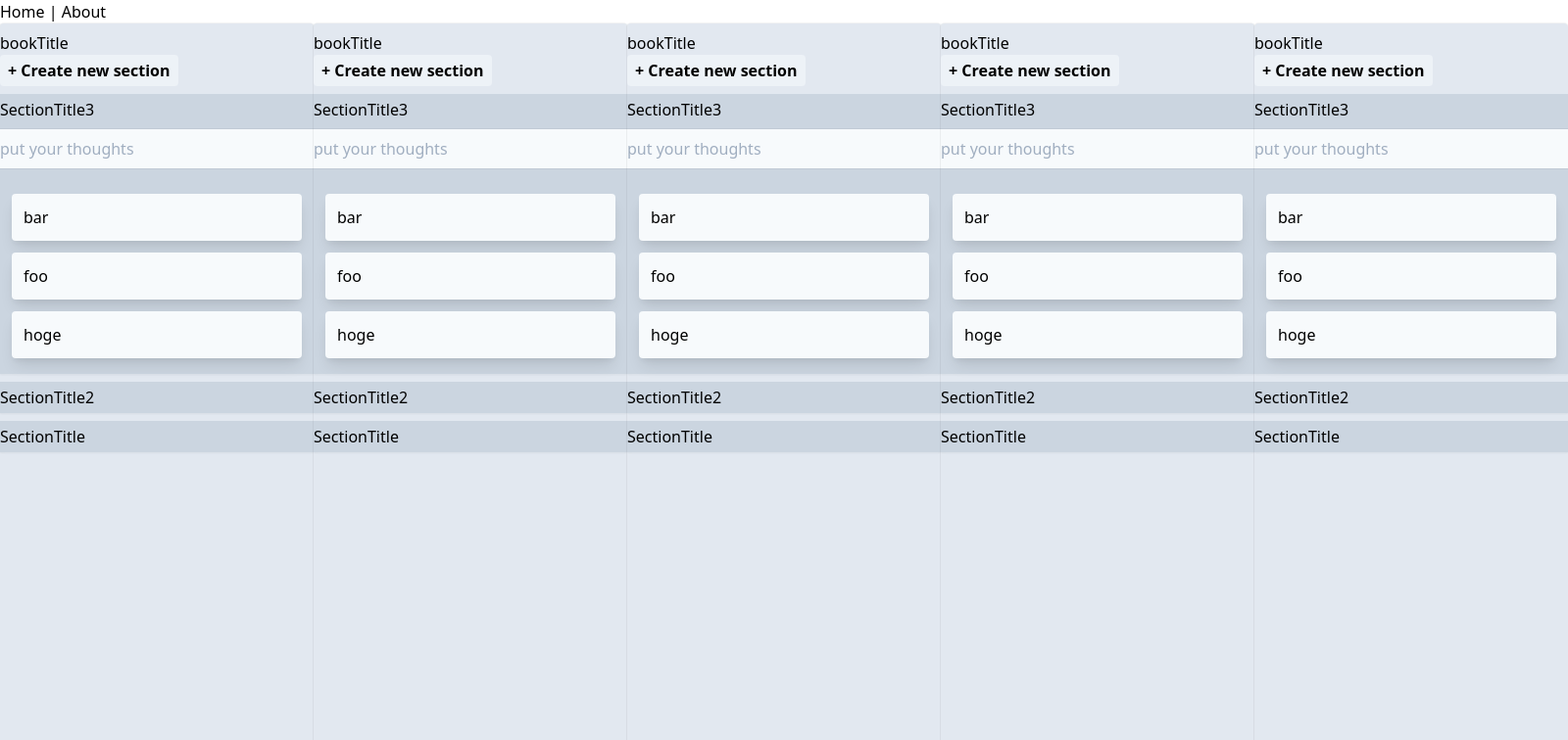
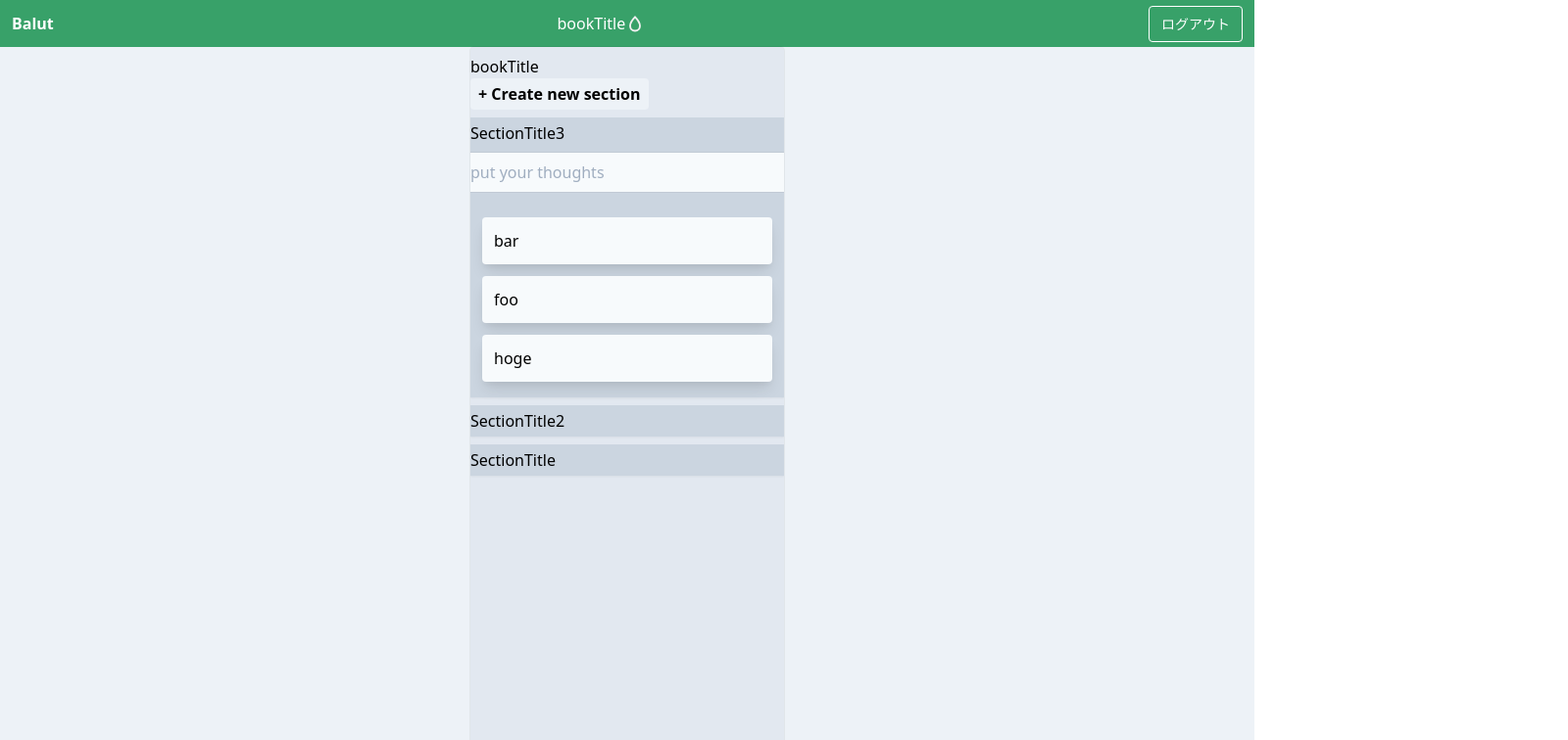
Before and after one commit to annenpolka/Balut, a Vue app in the folder webapp/: page / in a window 1280 px wide. Shown: the top 756 px of the page at 98% size, 1600 px wide, since content can reach past the window. Built offline with nearby package versions, Linux system fonts and the light colour scheme.

Commit message:
BookListHeaderタイトル仮表示まで

```diff
--- a/webapp/src/App.vue
+++ b/webapp/src/App.vue
@@ -1,9 +1,5 @@
 <template>
   <div id="app">
-    <div id="nav">
-      <router-link to="/">Home</router-link> |
-      <router-link to="/about">About</router-link>
-    </div>
     <router-view />
   </div>
 </template>
--- a/webapp/src/components/BookList.vue
+++ b/webapp/src/components/BookList.vue
@@ -1,23 +1,32 @@
 <template>
-  <div class="flex">
-    <book
-      v-for="book in books"
-      :bookSections="book.bookSections"
-      :title="book.title"
-      :key="book.id"
-    ></book>
+  <div>
+    <BookListHeader
+      :books="books"
+      :selectedIndex="selectedIndex"
+    ></BookListHeader>
+    <div class="flex justify-center bg-gray-200">
+      <book
+        :bookSections="selectedBook.bookSections"
+        :title="selectedBook.title"
+        :key="selectedBook.id"
+        class=""
+      ></book>
+    </div>
   </div>
 </template>
 
 <script>
 import Book from './Book';
+import BookListHeader from './BookListHeader';
 export default {
   name: 'BookList',
   components: {
     Book,
+    BookListHeader,
   },
   data() {
     return {
+      selectedIndex: 0,
       books: [
         {
           id: 1,
@@ -199,6 +208,11 @@ export default {
       ],
     };
   },
+  computed: {
+    selectedBook() {
+      return this.books[this.selectedIndex];
+    },
+  },
   methods: {
     updateSection() {},
   },
--- /dev/null
+++ b/webapp/src/components/BookListHeader.vue
@@ -0,0 +1,49 @@
+<template>
+  <nav class="flex items-center justify-between p-3 bg-green-600 select-none">
+    <div class="mr-6 font-semibold text-white">
+      <span class="">Balut</span>
+    </div>
+    <div class="flex items-center mr-6 text-white">
+      <span class="">{{ selectedBook.title }} </span>
+      <svg
+        role="img"
+        xmlns="http://www.w3.org/2000/svg"
+        width="20px"
+        height="20px"
+        viewBox="0 0 24 24"
+        aria-labelledby="dropIconTitle"
+        stroke="#F0F0F0"
+        stroke-width="2.25"
+        stroke-linecap="round"
+        stroke-linejoin="miter"
+        fill="none"
+        color="#F0F0F0"
+      >
+        <title id="dropIconTitle">Drop</title>
+        <path
+          d="M12,21 C15.3137085,21 18,18.3904147 18,15 C18,11.6666667 16,8 12,4 C8,8 6,11.6666667 6,15 C6,18.3904147 8.6862915,21 12,21 Z"
+        />
+      </svg>
+    </div>
+    <div>
+      <a
+        href="#"
+        class="px-3 py-2 mt-2 text-sm leading-none text-white border border-white rounded hover:border-transparent hover:text-teal-500 hover:bg-white lg:mt-0"
+        >ログアウト</a
+      >
+    </div>
+  </nav>
+</template>
+
+<script>
+export default {
+  props: ['books', 'selectedIndex'],
+  computed: {
+    selectedBook() {
+      return this.books[this.selectedIndex];
+    },
+  },
+};
+</script>
+
+<style></style>
```
Also changed, not shown: 1 other file (tests, documents, lock files or other folders).
